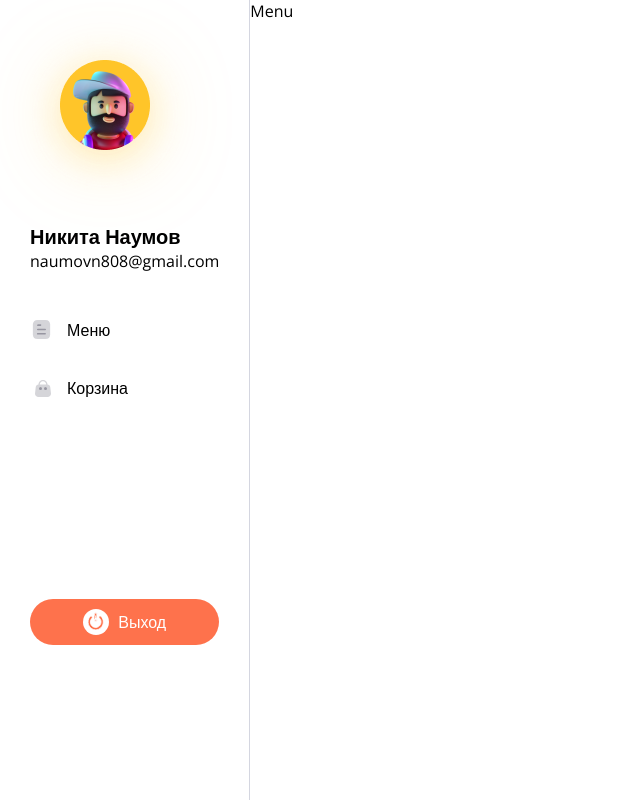
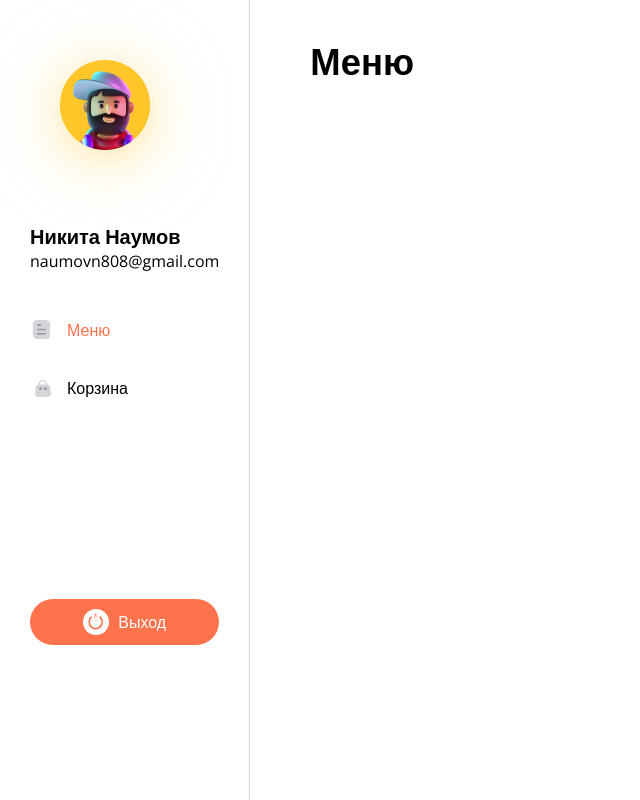
Before and after one commit to naumovn808/Pizza, a React (Vite) app: page / in a window 1280 px wide. Shown: the whole page, without its empty margins (0-640 px from the left). Built offline with nearby package versions, Linux system fonts and the light colour scheme.

Commit message:
add Headling component

```diff
--- a/src/App.tsx
+++ /dev/null
@@ -1,59 +0,0 @@
-import { MouseEvent, useState } from 'react';
-import Button from './components/Button/Button';
-import Input from './components/Input/Input';
-// import { RouterProvider, createBrowserRouter } from 'react-router-dom';
-// import { Cart } from './pages/Cart/Cart';
-// import { Menu } from './pages/Menu/Menu';
-// import { Error } from './pages/Error/Error';
-
-// const router = createBrowserRouter([
-// 	{
-// 		path: '/',
-// 		element: <Menu />
-// 	},
-// 	{
-// 		path: '/cart',
-// 		element: <Cart />
-// 	},
-// 	{
-// 		path: '*',
-// 		element: <Error />
-// 	}
-// ]);
-
-function App() {
-	const [counter, setCounter] = useState<number>(0);
-
-	const addCounter = (e: MouseEvent) => {
-		console.log(e);
-	};
-
-
-	return (
-		<>
-			{/* <Input placeholder='ваш емаил'></Input>
-			<Button onClick={addCounter}>Применить</Button>
-			<Button appearence='big' onClick={addCounter}>Вход</Button> */}
-			{/* <div>
-
-				<Link to='/'>Меню</Link>
-				<Link to='/cart'>Корзина</Link>
-
-				<a href='/'>Меню</a>
-				<a href='/cart'>Корзина</a>
-			</div> */}
-
-			{/* <RouterProvider router={router} /> */}
-
-
-
-			{/* <Routes>
-				<Route path='/' element={<Menu/>}/>
-				<Route path='/cart' element={<Cart/>}/>
-				<Route path='*' element={<Error/>}/>
-			</Routes> */}
-		</>
-	);
-}
-
-export default App;
--- /dev/null
+++ b/src/components/Headling/Headling.module.css
@@ -0,0 +1,8 @@
+.h1 {
+	color: var(--text-color);
+	font-size: 36.413px;
+	font-style: normal;
+	font-weight: 600;
+	line-height: 120%;
+	margin: 0;
+}
--- /dev/null
+++ b/src/components/Headling/Headling.props.ts
@@ -0,0 +1,5 @@
+import { HTMLAttributes, ReactNode } from 'react';
+
+export interface HeadlingProps extends HTMLAttributes<HTMLHeadingElement> {
+    children: ReactNode;
+}
--- /dev/null
+++ b/src/components/Headling/Headling.tsx
@@ -0,0 +1,11 @@
+import styles from './Headling.module.css';
+import cn from 'classnames';
+import { HeadlingProps } from './Headling.props';
+
+function Headling({ children, className, ...props }: HeadlingProps) {
+	return (
+		<h1 className={cn(className, styles['h1'])} {...props}>{children}</h1>
+	);
+}
+
+export default Headling;
--- a/src/components/Layout/Menu/Layout.tsx
+++ b/src/components/Layout/Menu/Layout.tsx
@@ -1,19 +1,12 @@
-import { Link, Outlet } from 'react-router-dom';
+import { NavLink, Link, Outlet } from 'react-router-dom';
 import styles from './Layout.module.css';
 import Button from '../../Button/Button';
 import cn from 'classnames';
 
 export function Layout() {
 	return <>
-		{/* <div>
-			<Link to='/'>Меню</Link>
-			<Link to='/cart'>Корзина</Link>
-		</div>
-		<div>
-			<Outlet />
-		</div> */}
 
-		<div className={styles['layout']}>
+		{/* <div className={styles['layout']}>
 			<div className={styles['sidebar']}>
 				<div className={styles['user']}>
 					<img className={styles['avatar']} src="/user.png" alt="" />
@@ -36,7 +29,36 @@ export function Layout() {
 			<div>
 				<Outlet />
 			</div>
-		</div>
+		</div> */}
+
+		<div className={styles['layout']}>
+			<div className={styles['sidebar']}>
+				<div className={styles['user']}>
+					<img className={styles['avatar']} src="/user.png" alt="" />
+					<div className={styles['name']}>Никита Наумов</div>
+					<div className={styles['mail']}>naumovn808@gmail.com</div>
+				</div>
+				<div className={styles['menu']}>
+					<NavLink to='/' className={({ isActive }) => cn(styles['link'], {
+						[styles['active']]: isActive
+					})}>
+						<img src="/menu-icon.svg" alt="иконка меню" />
+						Меню</NavLink>
+					<NavLink to='/cart' className={({ isActive }) => cn(styles['link'], {
+						[styles['active']]: isActive
+					})}>
+						<img src="/cart-icon.svg" alt="иконка корзины" />
+						Корзина</NavLink>
+				</div>
+				<Button className={styles['exit']}>
+					<img src="/exit.svg" alt="Иконка выхода" />
+					Выход
+				</Button>
+			</div>
+			<div className={styles['content']}>
+				<Outlet />
+			</div>
+		</div >
 
 	</>;
 }
--- a/src/main.tsx
+++ b/src/main.tsx
@@ -1,13 +1,11 @@
 import React from 'react';
 import ReactDOM from 'react-dom/client';
-import App from './App.tsx';
 import './index.css';
 import { RouterProvider, createBrowserRouter } from 'react-router-dom';
 import { Menu } from './pages/Menu/Menu.tsx';
 import { Cart } from './pages/Cart/Cart.tsx';
 import { Error } from './pages/Error/Error.tsx';
 import { Layout } from './components/Layout/Menu/Layout.tsx';
-// import { BrowserRouter } from 'react-router-dom';
 
 const router = createBrowserRouter([
 	{
@@ -36,14 +34,7 @@ const router = createBrowserRouter([
 
 
 ReactDOM.createRoot(document.getElementById('root')!).render(
-	// <React.StrictMode>
-	// 	<BrowserRouter>
-	// 		<App />
-	// 	</BrowserRouter>
-	// </React.StrictMode>
-
 	<React.StrictMode>
-		<App />
 		<RouterProvider router={router} />
 	</React.StrictMode>
 );
--- a/src/pages/Menu/Menu.tsx
+++ b/src/pages/Menu/Menu.tsx
@@ -1,14 +1,5 @@
-import { Link } from 'react-router-dom';
+import Headling from '../../components/Headling/Headling';
 
 export function Menu() {
-	return <>
-		{/* <div>
-
-			<Link to='/'>Меню</Link>
-			<Link to='/cart'>Корзина</Link>
-
-
-		</div> */}
-        Menu
-	</>;
+	return <Headling>Меню</Headling>;
 }
```
Also changed, not shown: src/pages/Cart/Cart.tsx (+0 -7 lines), src/pages/Error/Error.tsx (+0 -7 lines).
